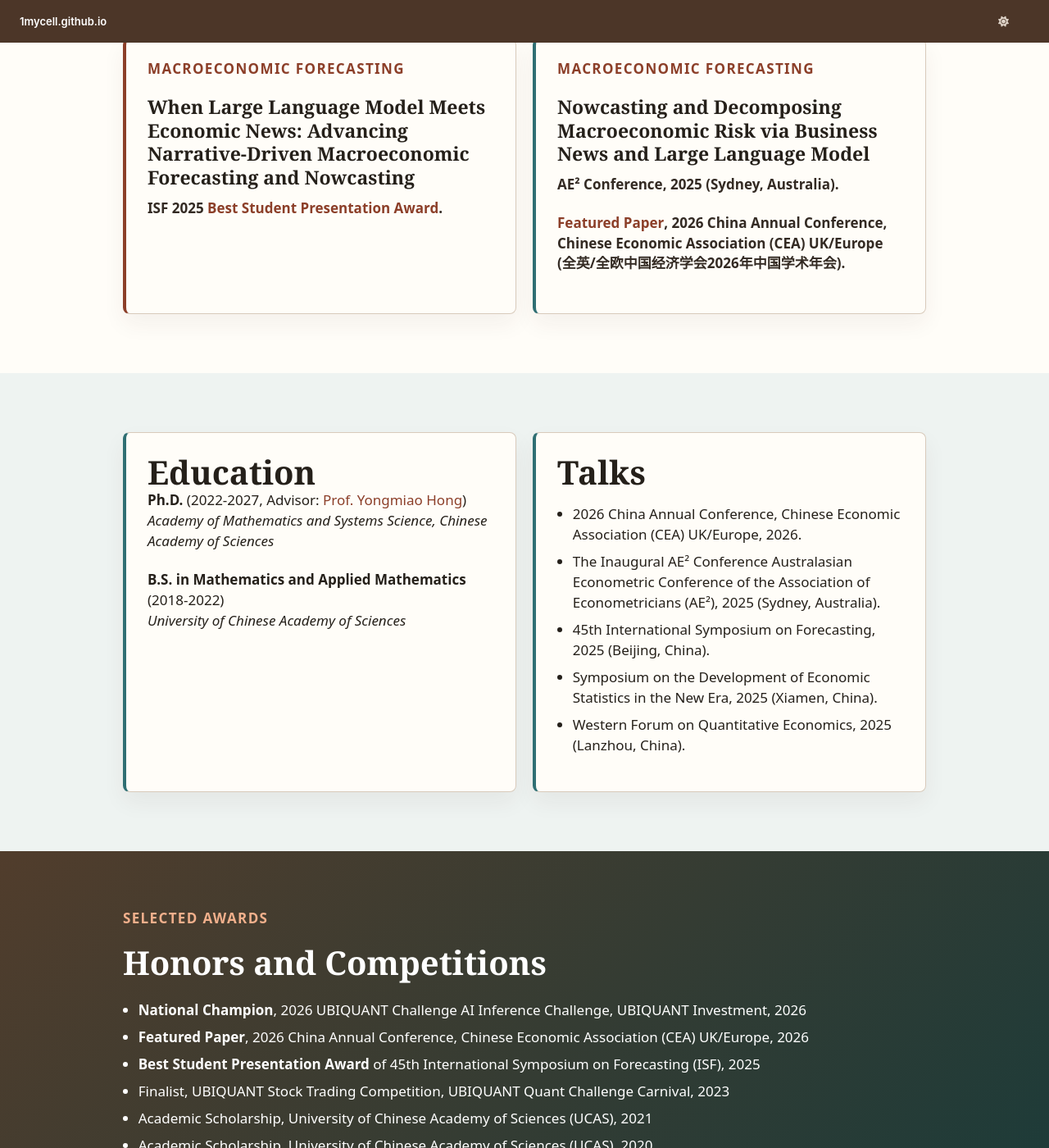
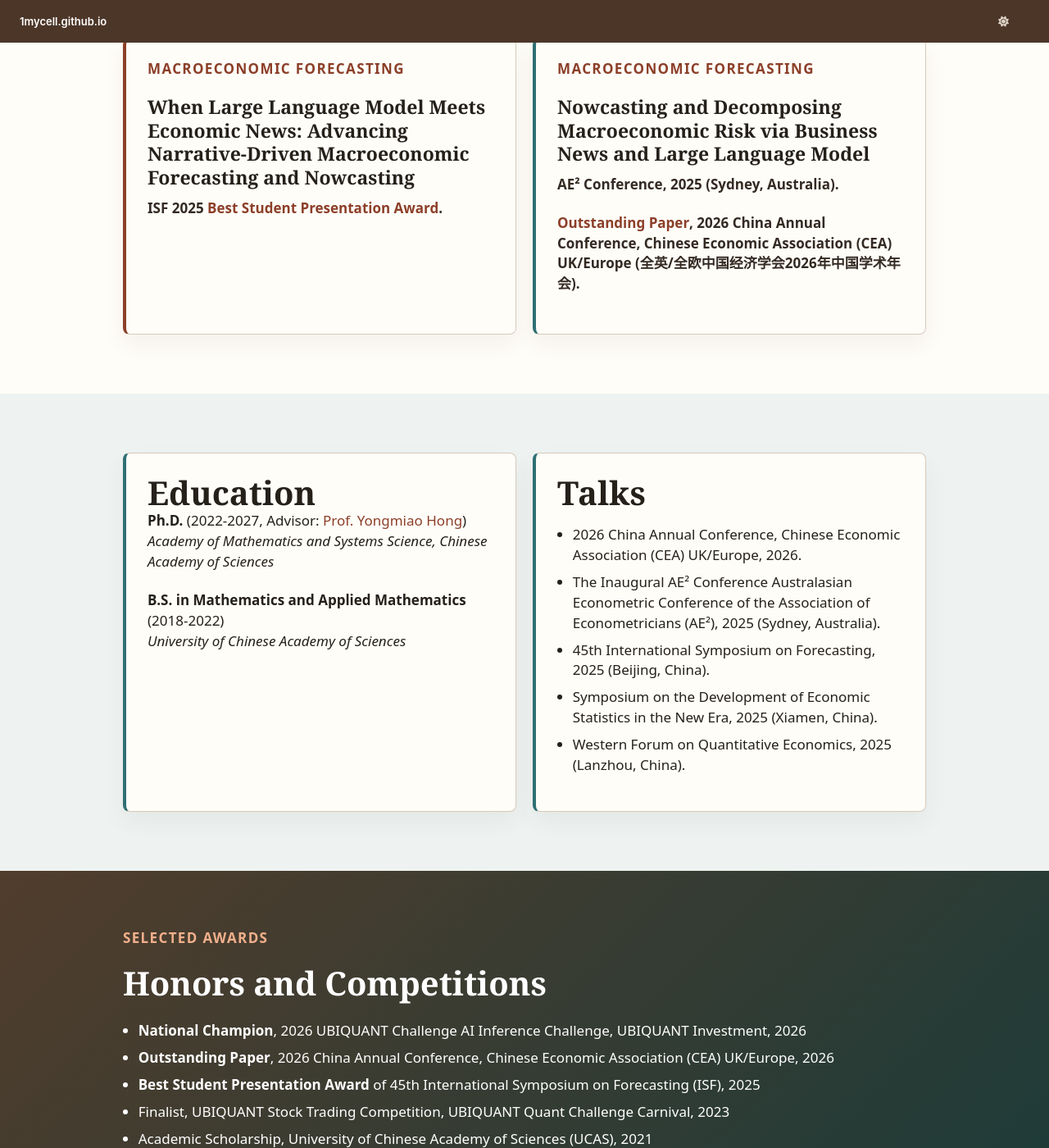
Before and after one commit to 1mycell/1mycell.github.io, a Jekyll site: the page built from _pages/about.md, in a window 1280 px wide and 1400 px high, scrolled down 1247 px. Shown: the whole window at 82% size. Built offline with Jekyll 4.4.1, drawn with Linux system fonts in a browser that asks for light colours; a script that is not in the unit is left out.

Commit message:
update contents

```diff
--- a/_pages/about.md
+++ b/_pages/about.md
@@ -65,7 +65,7 @@ I am always open to collaborations on related topics.
 ### Nowcasting and Decomposing Macroeconomic Risk via Business News and Large Language Model
 
 <p class="publication-status">AE² Conference, 2025 (Sydney, Australia).</p>
-<p class="publication-status publication-status--award"><span class="publication-status__label">Featured Paper</span>, 2026 China Annual Conference, Chinese Economic Association (CEA) UK/Europe (全英/全欧中国经济学会2026年中国学术年会).</p>
+<p class="publication-status publication-status--award"><span class="publication-status__label">Outstanding Paper</span>, 2026 China Annual Conference, Chinese Economic Association (CEA) UK/Europe (全英/全欧中国经济学会2026年中国学术年会).</p>
 </article>
 </div>
 </div>
@@ -105,7 +105,7 @@ I am always open to collaborations on related topics.
 
 <ul class="awards-list">
   <li><strong>National Champion</strong>, 2026 UBIQUANT Challenge AI Inference Challenge, UBIQUANT Investment, 2026</li>
-  <li><strong>Featured Paper</strong>, 2026 China Annual Conference, Chinese Economic Association (CEA) UK/Europe, 2026</li>
+  <li><strong>Outstanding Paper</strong>, 2026 China Annual Conference, Chinese Economic Association (CEA) UK/Europe, 2026</li>
   <li><strong>Best Student Presentation Award</strong> of 45th International Symposium on Forecasting (ISF), 2025</li>
   <li>Finalist, UBIQUANT Stock Trading Competition, UBIQUANT Quant Challenge Carnival, 2023</li>
   <li>Academic Scholarship, University of Chinese Academy of Sciences (UCAS), 2021</li>
```
